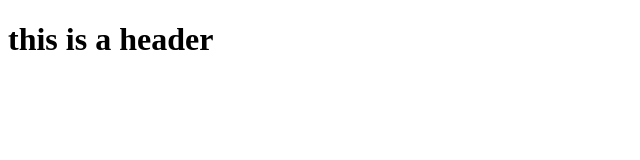
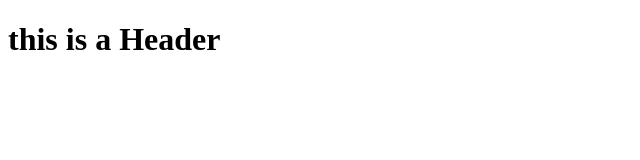
Before and after one commit to shailajajain/git-test, a website: page index.html in a window 1280 px wide. Shown: the full height of the page, 0-640 px from the left. Drawn offline with Linux system fonts and the light colour scheme.

Commit message:
second commit

```diff
--- a/index.html
+++ b/index.html
@@ -2,6 +2,6 @@
 <html>
 
   <head>  </head>
-  <body> <h1> this is a header</h1> </body>
+  <body> <h1> this is a Header</h1> </body>
 
 <html>
```
Also changed, not shown: package.json (added, +16 -0 lines), 1 other file.
